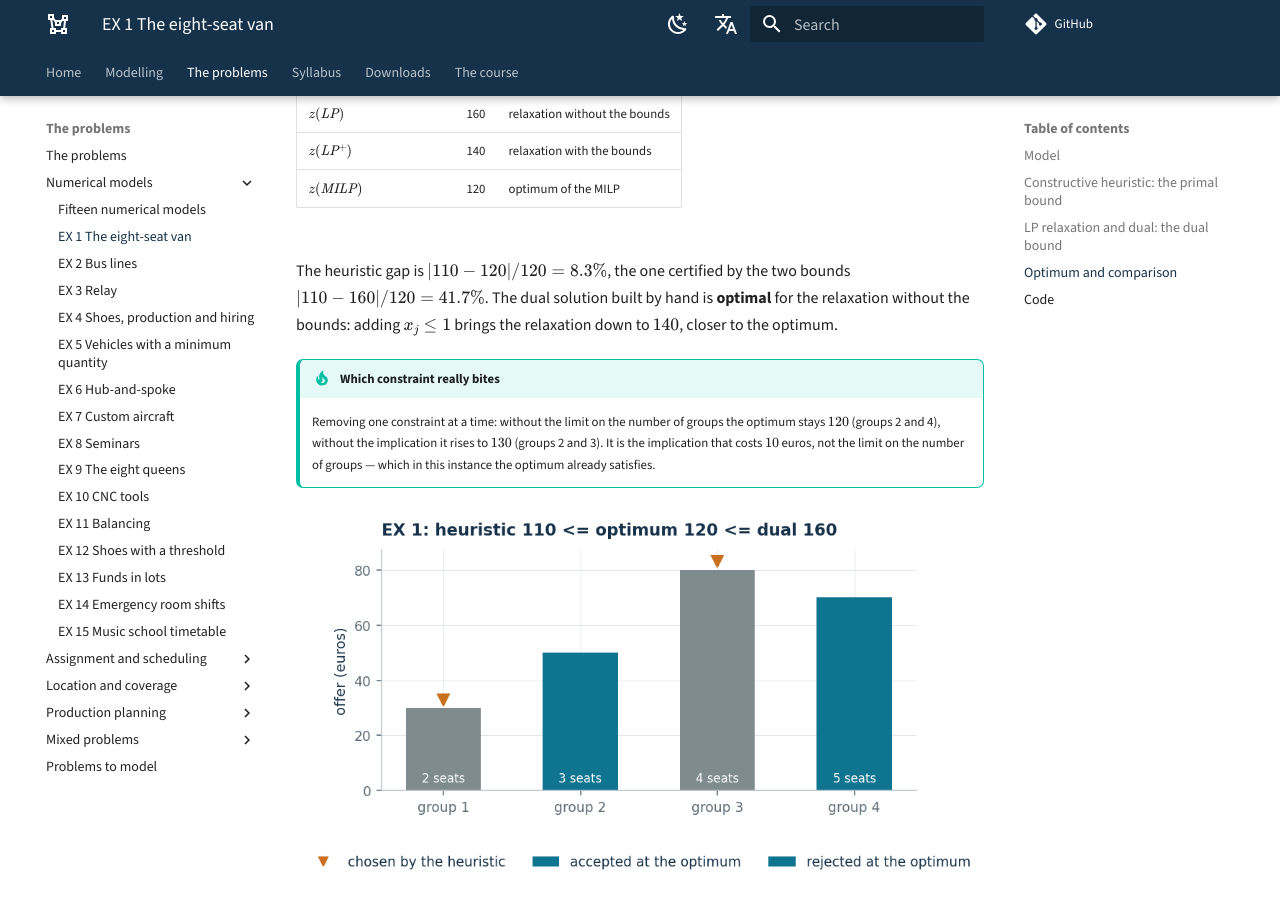
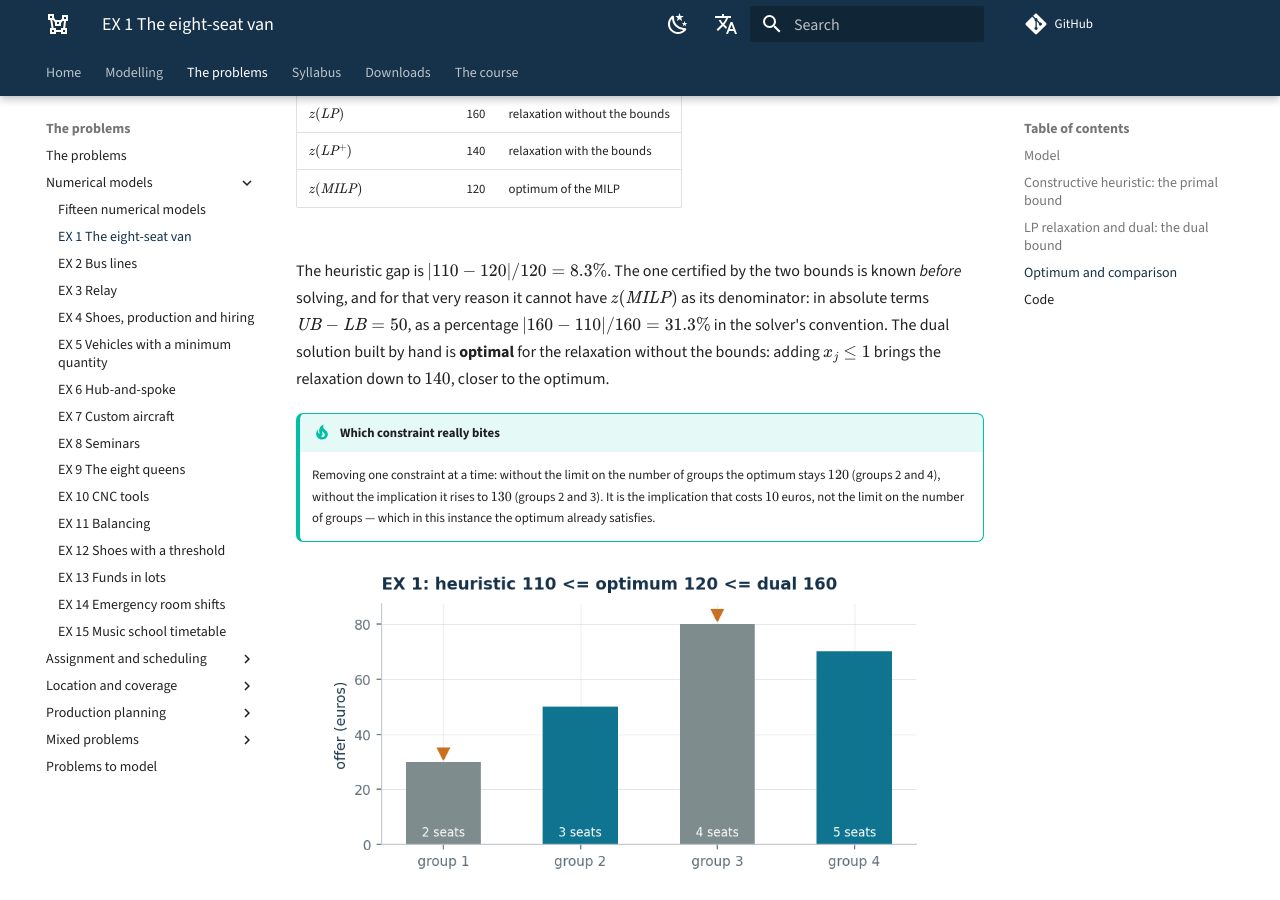
Before and after one commit to fabiofurini/mip-modelling, an MkDocs documentation site: the page built from docs/ex-01.md, in a window 1280 px wide and 900 px high, scrolled down 2874 px. Built offline with MkDocs 1.6.1 and Material for MkDocs 9.7.7, drawn with Linux system fonts in a browser that asks for light colours; comment, search, counter and statistics services are not loaded.

Commit message:
Notes 2: the certified gap cannot know the optimum
On the EX 1 page the "certified gap" --- the one known before solving --- had
z(MILP) as its denominator, that is the very number not yet known. It now gives
the absolute distance UB - LB and the percentage in the solver's convention,
|UB - LB| / |UB| = 31.3%.

EX 6: the dual columns are those of the y_j, the hub binaries, not of the x_j.

EX 11: with q odd the dual of the relaxation still gives q/2; it is the
integrality of the loads that allows strengthening it to ceil(q/2), and that is
a combinatorial argument, not a dual bound.

Nine figure labels were off by one, copy-paste leftovers (one more than in the
Italian: EX 2's figure was labelled ex01). The label is now dictated by the
file name of the figure.

Co-Authored-By: Claude Opus 5 <noreply@anthropic.com>

```diff
--- a/docs/ex-01.md
+++ b/docs/ex-01.md
@@ -130,8 +130,11 @@ $\tilde x = (0, 1, 0, 1)$ and $z(\mathit{MILP}) = 50 + 70 = 120$.
 | $z(\mathit{LP}^+)$ | 140 | relaxation with the bounds |
 | $z(\mathit{MILP})$ | 120 | optimum of the MILP |
 
-The heuristic gap is $|110 - 120|/120 = 8.3\%$, the one certified by the two
-bounds $|110 - 160|/120 = 41.7\%$. The dual solution built by hand is **optimal**
+The heuristic gap is $|110 - 120|/120 = 8.3\%$. The one certified by the two
+bounds is known *before* solving, and for that very reason it cannot have
+$z(\mathit{MILP})$ as its denominator: in absolute terms
+$\mathit{UB} - \mathit{LB} = 50$, as a percentage $|160 - 110|/160 = 31.3\%$ in
+the solver's convention. The dual solution built by hand is **optimal**
 for the relaxation without the bounds: adding $x_j \le 1$ brings the relaxation
 down to $140$, closer to the optimum.
 
```
Also changed, not shown: 1 other file.
